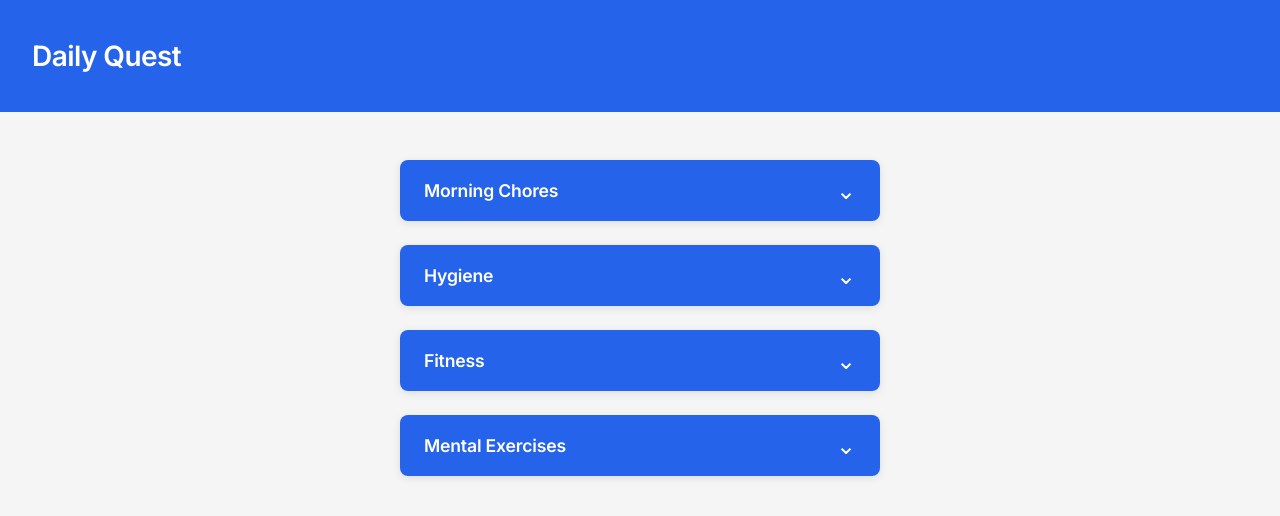
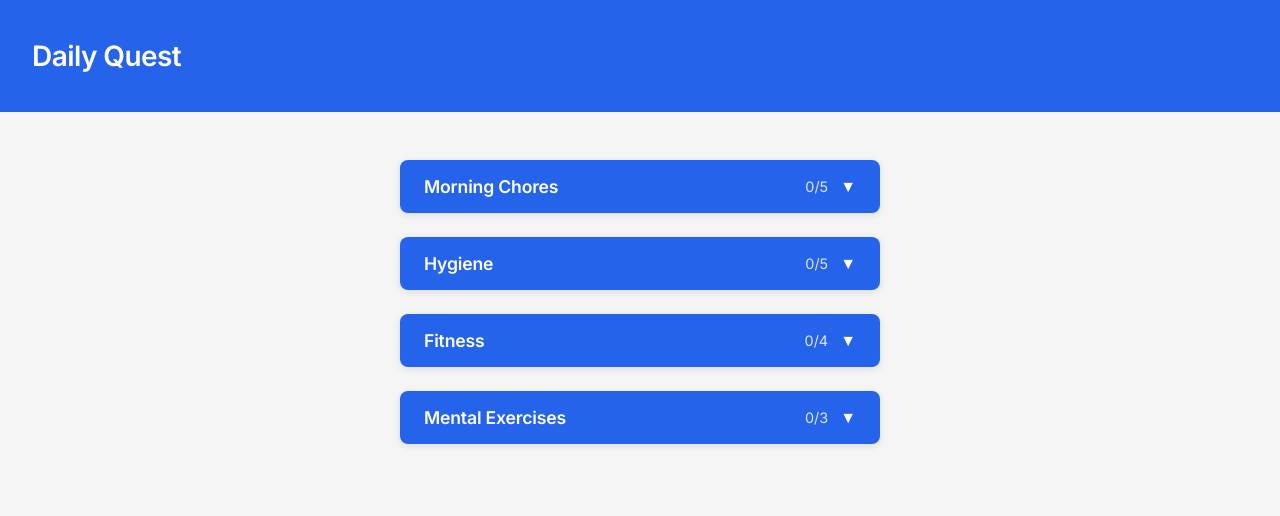
Before and after one commit to ZachCHale/daily-quest, a React (Vite) app: page / in a window 1280 px wide. Shown: the top 516 px of the page. Built offline with nearby package versions, Linux system fonts and the light colour scheme.

Commit message:
Save daily state to local storage. Task progress displayed in card header.

```diff
--- a/src/App.jsx
+++ b/src/App.jsx
@@ -1,14 +1,20 @@
 import './App.scss';
-import { useState } from 'react';
+import { useState, useEffect } from 'react';
+import { loadState, saveState } from './storage';
+
 import CategoryCard from './components/CategoryCard/CategoryCard';
 import Header from './components/Header/Header';
 
 import CATEGORIES from './chores';
 
 function App() {
-  const [checkedIds, setCheckedIds] = useState(new Set());
+  const [checkedIds, setCheckedIds] = useState(() => loadState() ?? new Set());
 
   const [expandedIds, setExpandedIds] = useState(new Set());
+
+  useEffect(() => {
+    saveState(checkedIds);
+  }, [checkedIds]);
 
   const toggleExpanded = (id) => {
     setExpandedIds((prev) => {
--- a/src/components/CategoryCard/CategoryCard.jsx
+++ b/src/components/CategoryCard/CategoryCard.jsx
@@ -22,19 +22,29 @@ function CategoryCard({
   onToggleExpanded,
 }) {
   const tasks = getTasksForCategory(category);
+  const completedCount = tasks.filter((task) =>
+    checkedIds.has(`${category.id}-${task.label}`),
+  ).length;
+  const allComplete = completedCount === tasks.length;
 
   return (
     <div className={styles.card}>
       <div
-        className={styles.cardHeader}
+        className={`${styles.cardHeader} ${allComplete ? styles.complete : ''}`}
         onClick={() => onToggleExpanded(category.id)}
       >
         <h1>{category.label}</h1>
-        <span
-          className={`${styles.chevron} ${expanded ? styles.expanded : ''}`}
-        >
-          &#8964;
-        </span>
+        <div className={styles.cardHeaderRight}>
+          {allComplete && <span className={styles.checkmark}>✓</span>}
+          <span className={styles.progress}>
+            {completedCount}/{tasks.length}
+          </span>
+          <span
+            className={`${styles.chevron} ${expanded ? styles.expanded : ''}`}
+          >
+            ▼
+          </span>
+        </div>
       </div>
       <div className={`${styles.cardBody} ${expanded ? styles.expanded : ''}`}>
         <ul>
--- a/src/components/CategoryCard/CategoryCard.module.scss
+++ b/src/components/CategoryCard/CategoryCard.module.scss
@@ -51,14 +51,39 @@
 
 .chevron {
   color: #ffffff;
-  font-size: 1.5rem;
+  font-size: 1rem;
   transition: transform 0.2s ease;
   transform: rotate(0deg);
   @include tablet {
-    font-size: 2rem;
+    font-size: 1.5rem;
   }
 }
 
 .chevron.expanded {
   transform: rotate(180deg);
 }
+
+.progress {
+  color: #ffffff;
+  font-size: 0.9rem;
+  opacity: 0.85;
+}
+
+.cardHeaderRight {
+  display: flex;
+  align-items: center;
+  gap: 0.75rem;
+}
+
+.complete {
+  background-color: #16a34a;
+
+  &:hover {
+    background-color: #15803d;
+  }
+}
+
+.checkmark {
+  color: #ffffff;
+  font-size: 0.9rem;
+}
--- /dev/null
+++ b/src/storage.js
@@ -0,0 +1,21 @@
+const STORAGE_KEY = 'daily-quest';
+
+export function loadState() {
+  const saved = localStorage.getItem(STORAGE_KEY);
+  if (!saved) return null;
+
+  const { date, checkedIds } = JSON.parse(saved);
+  const today = new Date().toLocaleDateString();
+
+  if (date !== today) return null;
+
+  return new Set(checkedIds);
+}
+
+export function saveState(checkedIds) {
+  const state = {
+    date: new Date().toLocaleDateString(),
+    checkedIds: [...checkedIds],
+  };
+  localStorage.setItem(STORAGE_KEY, JSON.stringify(state));
+}
```
